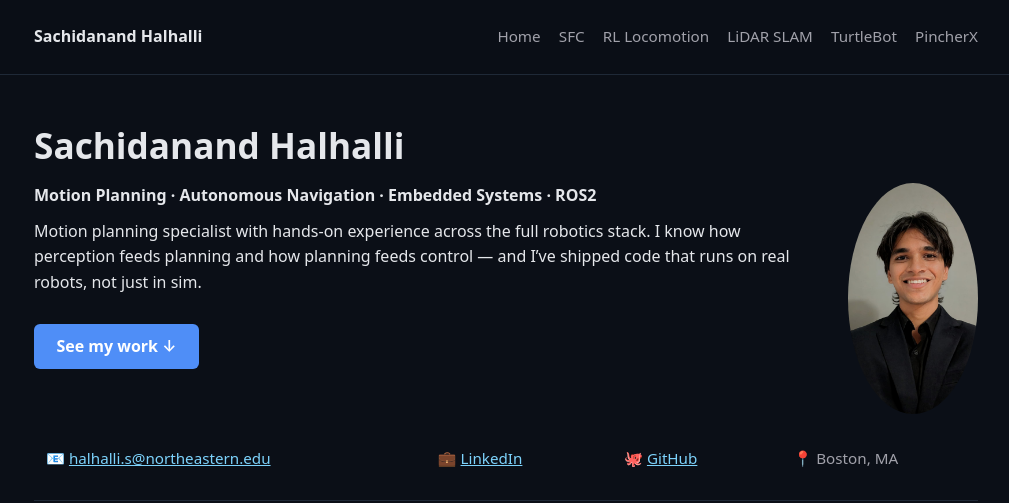
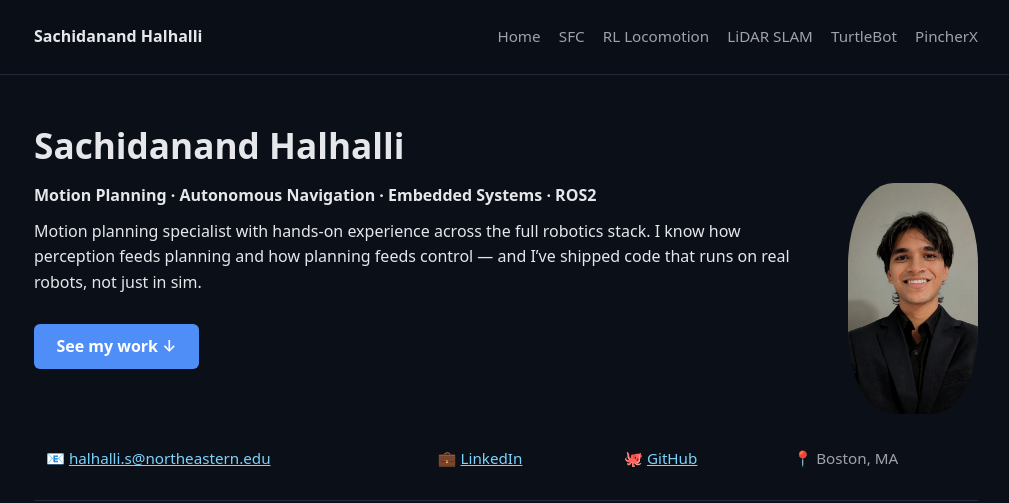
Before and after one commit to halhalli-s/halhalli-s.github.io, a Jekyll site: the page built from index.md, in a window 1280 px wide. Shown: the top 503 px of the page, without its empty margins (134-1143 px from the left). Built offline with Jekyll 4.4.1, drawn with Linux system fonts in a browser that asks for light colours.

Commit message:
Update index.md

```diff
--- a/index.md
+++ b/index.md
@@ -5,7 +5,7 @@ title: Sachidanand Halhalli
 
 # Sachidanand Halhalli
 
-<img src="./Assets/images/profile_pic.jpeg" alt="Sachidanand Halhalli" style="width:130px;height:130px;border-radius:50%;object-fit:cover;object-position:center 8%;float:right;margin:0 0 1.5rem 2rem;">
+<img src="./Assets/images/profile_pic.jpeg" alt="Sachidanand Halhalli" style="width:130px;height:130px;border-radius:35%;object-fit:cover;object-position:center 8%;float:right;margin:0 0 1.5rem 2rem;">
 
 **Motion Planning · Autonomous Navigation · Embedded Systems · ROS2**
 
```
